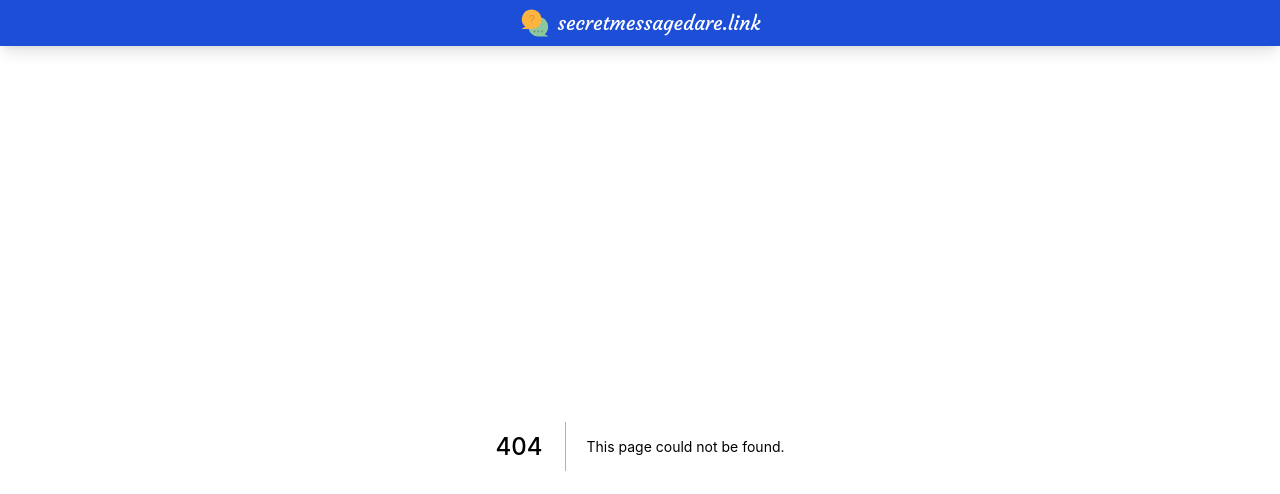
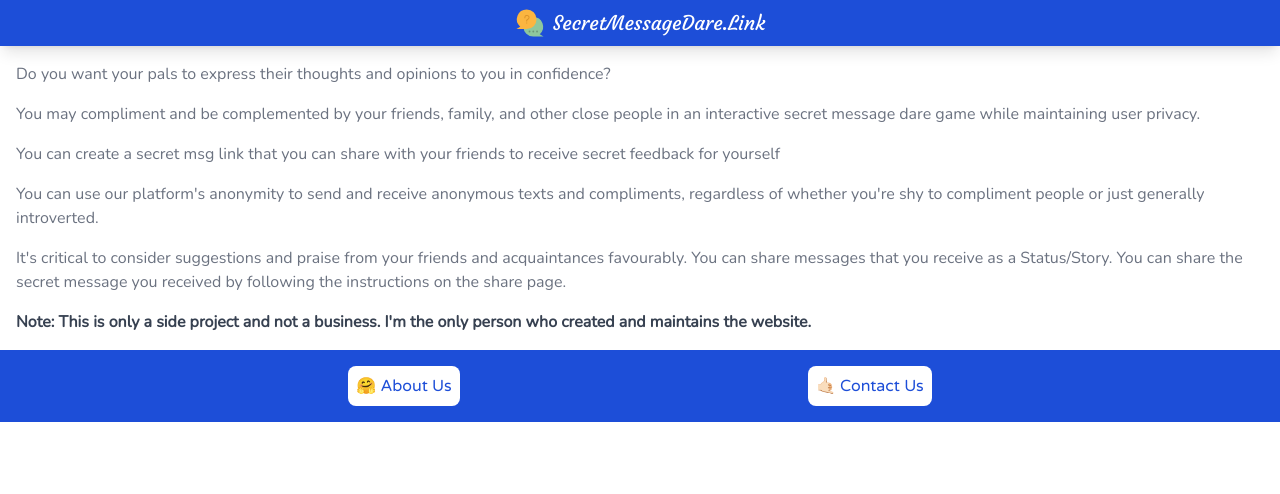
Before and after one commit to rajdeep200/secret-messege, a Next.js app: page /about in a window 1280 px wide. Before the commit this address had no page. Shown: the top 494 px of the page. Built offline with nearby package versions, Linux system fonts and the light colour scheme; a web font is replaced by a local one.

Commit message:
new enhancement added

```diff
--- a/components/Layout.jsx
+++ b/components/Layout.jsx
@@ -1,19 +1,25 @@
 import React from "react";
 import GenerateIcon from "./GenerateIcon";
+import { useRouter } from "next/router";
 
 const Layout = ({ children }) => {
+  const router = useRouter();
   return (
     <div>
       <div
         className="text-center text-white text-xl text-center py-2 px-2 bg-blue-700 shadow-lg"
         style={{ fontFamily: "'Courgette', cursive" }}
       >
-        <div className="flex justify-center items-center">
+        <div className="flex justify-center items-center" onClick={() => router.push("/")}>
           <GenerateIcon icon="message-logo-2" size="30px" />
-          <div className="ml-2">secretmessagedare.link</div>
+          <div className="ml-2">SecretMessageDare.Link</div>
         </div>
       </div>
       {children}
+      <div style={{ fontFamily: "'Varela Round', sans-serif" }} className="w-full flex justify-evenly items-center bg-blue-700 text-white text-md py-4">
+        <p className="p-2 bg-white text-blue-700 rounded-lg" onClick={() => router.push('/about')}>🤗 About Us</p>
+        <p className="p-2 bg-white text-blue-700 rounded-lg">🤙🏻 Contact Us</p>
+      </div>
     </div>
   );
 };
--- /dev/null
+++ b/pages/about.jsx
@@ -0,0 +1,16 @@
+import React from 'react'
+
+const about = () => {
+  return (
+    <div className='p-4 text-md text-gray-500' style={{ fontFamily: "'Nunito', sans-serif" }}>
+        <p className='mb-4'>Do you want your pals to express their thoughts and opinions to you in confidence?</p>
+        <p className='mb-4'>You may compliment and be complemented by your friends, family, and other close people in an interactive secret message dare game while maintaining user privacy.</p>
+        <p className='mb-4'>You can create a secret msg link that you can share with your friends to receive secret feedback for yourself</p>
+        <p className='mb-4'>You can use our platform's anonymity to send and receive anonymous texts and compliments, regardless of whether you're shy to compliment people or just generally introverted.</p>
+        <p className='mb-4'>It's critical to consider suggestions and praise from your friends and acquaintances favourably. You can share messages that you receive as a Status/Story. You can share the secret message you received by following the instructions on the share page.</p>
+        <p className='text-gray-700 font-bold'>Note: This is only a side project and not a business. I'm the only person who created and maintains the website.</p>
+    </div>
+  )
+}
+
+export default about
```
